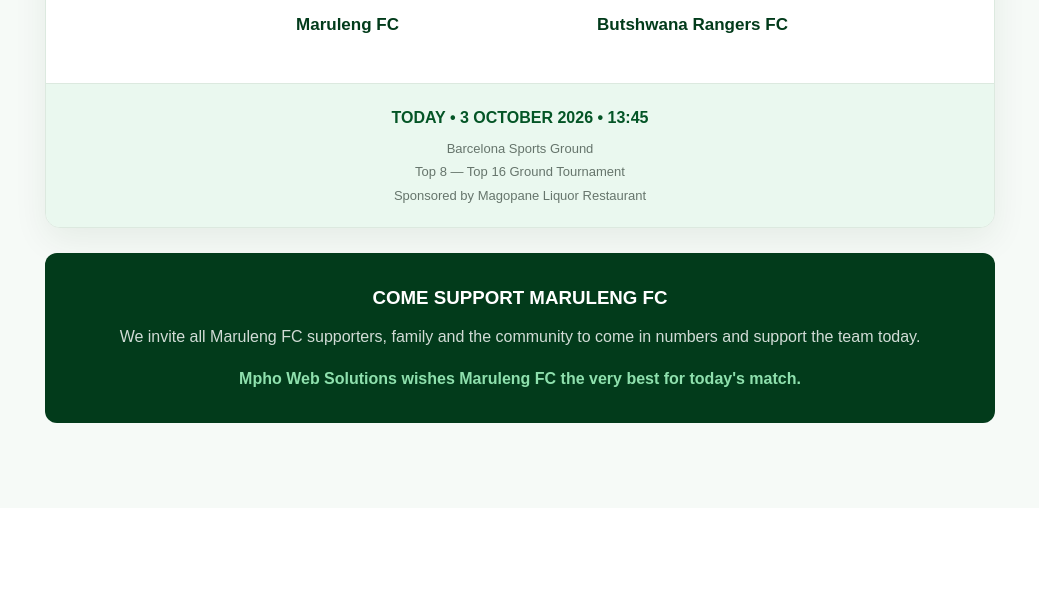
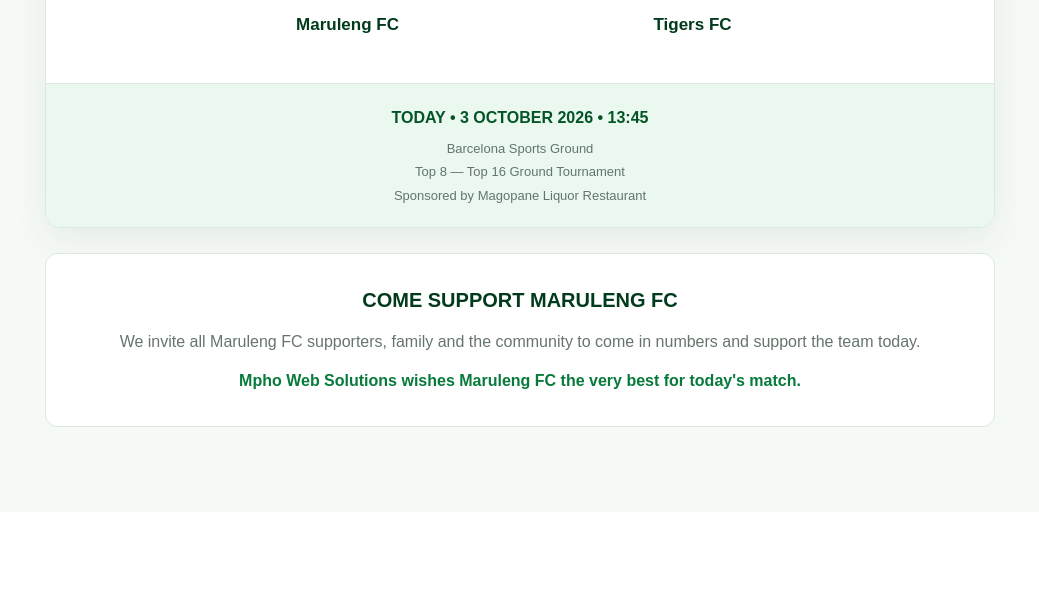
Before and after one commit to MarulengFC/Maruleng-Football-Club, a plain HTML site: page index.html in a window 1280 px wide. Shown: the part 1657-2247 px from the top of the page, without its empty margins (120-1159 px from the left). Drawn offline with Linux system fonts and the light colour scheme.

```diff
--- a/index.html
+++ b/index.html
@@ -1,3 +1,4 @@
+
 <!DOCTYPE html>
 
 <html lang="en">
@@ -494,11 +495,11 @@
 
         margin: 25px auto 0;
 
-        padding: 30px 25px;
-
-        background: #023b1b;
-
-        color: #ffffff;
+        padding: 30px;
+
+        background: #ffffff;
+
+        border: 1px solid #dce9df;
 
         border-radius: 12px;
 
@@ -507,29 +508,29 @@
 
 
     .matchday-message h3 {
+        color: #023b1b;
+
+        font-size: 20px;
+
+        margin-bottom: 12px;
+    }
+
+
+    .matchday-message p {
+        color: #66756c;
+
+        line-height: 1.8;
+
         margin-bottom: 10px;
-
-        color: #ffffff;
-    }
-
-
-    .matchday-message p {
-        color: rgba(255,255,255,0.82);
-
-        line-height: 1.7;
-
-        margin-bottom: 15px;
     }
 
 
     .matchday-message .mws-message {
-        color: #8ee0ad;
+        color: #087a3b;
 
         font-weight: 900;
 
-        font-size: 16px;
-
-        margin: 0;
+        margin-bottom: 0;
     }
 
 
@@ -942,13 +943,16 @@
 
 </head>
 
+
 <body class="home-page">
+
 
 <!-- =========================
      HEADER
 ========================= -->
 
 <header class="header">
+
 
 <div class="container nav-container">
 
@@ -1011,16 +1015,18 @@
 
     </nav>
 
-
-</div>
+</div>
+
 
 </header>
+
 
 <!-- =========================
      HERO
 ========================= -->
 
 <section class="home-hero">
+
 
 <div class="home-hero-content">
 
@@ -1031,21 +1037,26 @@
         class="home-hero-logo"
     >
 
+
     <h1>
         Maruleng Football Club
     </h1>
 
+
     <div class="home-hero-est">
         ESTABLISHED 2012
     </div>
 
+
     <p class="home-hero-slogan">
         United by Our Roots, Driven by Our Goals
     </p>
 
+
     <p class="home-hero-location">
         GA-SEKORORO • MABINS CROSS • LIMPOPO
     </p>
+
 
     <div class="home-hero-buttons">
 
@@ -1066,10 +1077,11 @@
 
     </div>
 
-
-</div>
+</div>
+
 
 </section>
+
 
 <!-- =========================
      TOP 8
@@ -1077,6 +1089,7 @@
 
 <section class="home-section">
 
+
 <div class="home-container">
 
 
@@ -1085,11 +1098,13 @@
         <div class="tournament-name">
             TOP 16 GROUND TOURNAMENT
         </div>
+
 
         <h2>
             TOP 8 QUALIFIED
         </h2>
 
+
         <p>
             Maruleng FC has qualified for the Top 8 stage
             of the Top 16 Ground Tournament sponsored by
@@ -1098,10 +1113,11 @@
 
     </div>
 
-
-</div>
+</div>
+
 
 </section>
+
 
 <!-- =========================
      MATCHDAY
@@ -1109,6 +1125,7 @@
 
 <section class="home-section match-section">
 
+
 <div class="home-container">
 
 
@@ -1118,12 +1135,14 @@
             MATCHDAY
         </span>
 
+
         <h2>
             We Will Finish What We Have Started
         </h2>
 
-    <p>
-        Maruleng FC takes on Butshwana Rangers FC today
+
+        <p>
+            Maruleng FC takes on Tigers FC today
             in the Top 8 stage of the Top 16 Ground Tournament.
         </p>
 
@@ -1131,6 +1150,7 @@
 
 
     <div class="match-card">
+
 
         <div class="match-header">
 
@@ -1138,6 +1158,7 @@
                 Top 8 — Matchday
             </h3>
 
+
             <p>
                 Barcelona Sports Ground
             </p>
@@ -1146,6 +1167,7 @@
 
 
         <div class="match-body">
+
 
             <!-- MARULENG -->
 
@@ -1156,6 +1178,7 @@
                     alt="Maruleng FC"
                 >
 
+
                 <h4>
                     Maruleng FC
                 </h4>
@@ -1168,21 +1191,23 @@
             </div>
 
 
-        <!-- BUTSHWANA RANGERS -->
+            <!-- TIGERS FC -->
 
             <div class="home-club-side">
 
                 <img
                     src="butshwana-tigers.png"
-                alt="Butshwana Rangers FC"
+                    alt="Tigers FC"
                     class="home-opponent-logo"
                 >
 
+
                 <h4>
-                Butshwana Rangers FC
+                    Tigers FC
                 </h4>
 
             </div>
+
 
         </div>
 
@@ -1193,6 +1218,7 @@
                 TODAY • 3 OCTOBER 2026 • 13:45
             </strong>
 
+
             <span class="match-sponsor">
 
                 Barcelona Sports Ground
@@ -1208,6 +1234,7 @@
             </span>
 
         </div>
+
 
     </div>
 
@@ -1218,12 +1245,14 @@
             COME SUPPORT MARULENG FC
         </h3>
 
+
         <p>
             We invite all Maruleng FC supporters,
             family and the community to come in numbers
             and support the team today.
         </p>
 
+
         <p class="mws-message">
             Mpho Web Solutions wishes Maruleng FC
             the very best for today's match.
@@ -1234,7 +1263,9 @@
 
 </div>
 
+
 </section>
+
 
 <!-- =========================
      OUR CLUB
@@ -1242,6 +1273,7 @@
 
 <section class="home-section">
 
+
 <div class="home-container">
 
 
@@ -1251,10 +1283,12 @@
             Our Club
         </span>
 
+
         <h2>
             More Than Football
         </h2>
 
+
         <p>
             Maruleng Football Club represents community,
             unity, ambition and pride.
@@ -1264,6 +1298,7 @@
 
 
     <div class="club-intro-grid">
+
 
         <div class="club-intro-card">
 
@@ -1271,6 +1306,7 @@
                 Our Roots
             </h3>
 
+
             <p>
                 Proudly representing Ga-Sekororo,
                 Mabins Cross and the surrounding
@@ -1286,6 +1322,7 @@
                 Our Goals
             </h3>
 
+
             <p>
                 Building a football club driven by
                 discipline, commitment and ambition.
@@ -1300,6 +1337,7 @@
                 Our Future
             </h3>
 
+
             <p>
                 Developing players and creating a strong
                 football identity for future generations.
@@ -1307,12 +1345,14 @@
 
         </div>
 
-</div>
-
-
-</div>
+
+    </div>
+
+</div>
+
 
 </section>
+
 
 <!-- =========================
      CLUB INFORMATION
@@ -1320,6 +1360,7 @@
 
 <section class="home-section club-information">
 
+
 <div class="home-container">
 
 
@@ -1329,6 +1370,7 @@
             Club Information
         </span>
 
+
         <h2>
             Maruleng Football Club
         </h2>
@@ -1338,12 +1380,14 @@
 
     <div class="info-grid-home">
 
+
         <div class="info-card-home">
 
             <h3>
                 Established
             </h3>
 
+
             <p>
                 2012
             </p>
@@ -1357,6 +1401,7 @@
                 Location
             </h3>
 
+
             <p>
                 Ga-Sekororo,
                 Mabins Cross
@@ -1371,6 +1416,7 @@
                 Manager
             </h3>
 
+
             <p>
                 Mr Masete
             </p>
@@ -1384,18 +1430,21 @@
                 Head Coach
             </h3>
 
+
             <p>
                 To Be Appointed
             </p>
 
         </div>
 
-</div>
-
-
-</div>
+
+    </div>
+
+</div>
+
 
 </section>
+
 
 <!-- =========================
      VALUES
@@ -1403,6 +1452,7 @@
 
 <section class="home-section values-home">
 
+
 <div class="home-container">
 
 
@@ -1412,10 +1462,12 @@
             Our Values
         </span>
 
+
         <h2>
             United by Our Roots
         </h2>
 
+
         <p>
             Driven by teamwork, discipline, commitment
             and the passion to represent Maruleng.
@@ -1425,6 +1477,7 @@
 
 
     <div class="values-grid-home">
+
 
         <div class="value-card-home">
 
@@ -1432,6 +1485,7 @@
                 UNITY
             </h3>
 
+
             <p>
                 We stand together as players, supporters
                 and community.
@@ -1446,6 +1500,7 @@
                 DISCIPLINE
             </h3>
 
+
             <p>
                 We believe discipline builds strong
                 players and strong teams.
@@ -1460,6 +1515,7 @@
                 PASSION
             </h3>
 
+
             <p>
                 We play with pride, passion and
                 commitment.
@@ -1474,6 +1530,7 @@
                 COMMUNITY
             </h3>
 
+
             <p>
                 We represent our roots and our people
                 with pride.
@@ -1481,12 +1538,14 @@
 
         </div>
 
-</div>
-
-
-</div>
+
+    </div>
+
+</div>
+
 
 </section>
+
 
 <!-- =========================
      FOLLOW FACEBOOK
@@ -1494,6 +1553,7 @@
 
 <section class="home-section follow-home">
 
+
 <div class="home-container">
 
 
@@ -1503,11 +1563,13 @@
             Stay Connected With Maruleng FC
         </h2>
 
+
         <p>
             Follow the official Maruleng Football Club
             Facebook page for match updates,
             announcements, photographs and club news.
         </p>
+
 
         <!-- Replace # with official Facebook page URL -->
 
@@ -1520,10 +1582,11 @@
 
     </div>
 
-
-</div>
+</div>
+
 
 </section>
+
 
 <!-- =========================
      PARTNERSHIP
@@ -1531,6 +1594,7 @@
 
 <section class="home-section partnership-home">
 
+
 <div class="home-container">
 
 
@@ -1540,10 +1604,12 @@
             Official Website Partnership
         </span>
 
+
         <h2>
             Maruleng FC × Mpho Web Solutions
         </h2>
 
+
         <p>
             This official website is built and maintained
             by Mpho Web Solutions.
@@ -1553,12 +1619,14 @@
 
 
     <div class="partnership-home-box">
+
 
         <div>
 
             <h3>
                 Mpho Web Solutions
             </h3>
+
 
             <p>
                 Website design and development for
@@ -1590,18 +1658,21 @@
 
         </div>
 
-</div>
-
-
-</div>
+
+    </div>
+
+</div>
+
 
 </section>
+
 
 <!-- =========================
      FOOTER
 ========================= -->
 
 <footer class="footer">
+
 
 <div class="container footer-content">
 
@@ -1614,10 +1685,12 @@
             class="footer-logo"
         >
 
+
         <h3>
             MARULENG FOOTBALL CLUB
         </h3>
 
+
         <p>
             United by Our Roots, Driven by Our Goals
         </p>
@@ -1631,18 +1704,22 @@
             CONTACT
         </h4>
 
+
         <p>
             Manager: Mr Masete
         </p>
 
+
         <p>
             077 251 4495
         </p>
 
+
         <p>
             079 557 5716
         </p>
 
+
         <p>
             WhatsApp: 064 986 9333
         </p>
@@ -1651,6 +1728,7 @@
 
 
 </div>
+
 
 <div class="footer-bottom">
 
@@ -1678,8 +1756,10 @@
 
 </div>
 
+
 </footer>
 
+
 </body>
 
 </html>
```
Lines whose indentation alone changed are shown as unchanged.
